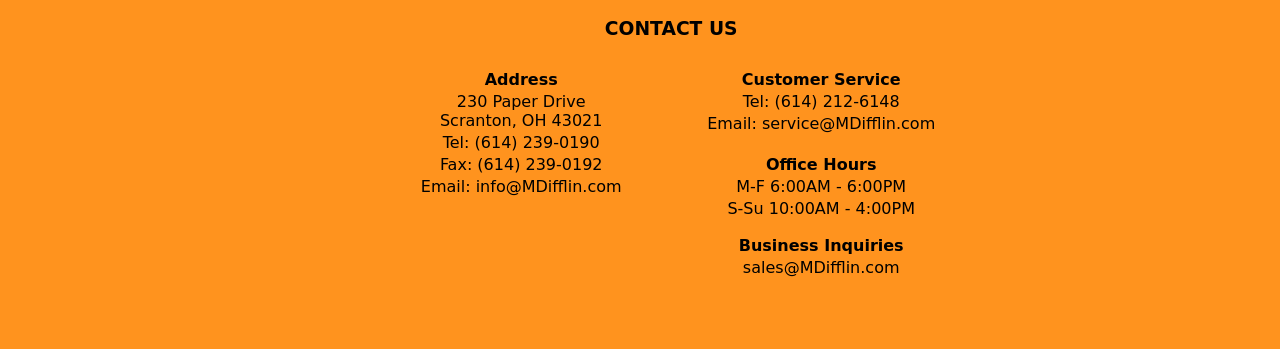
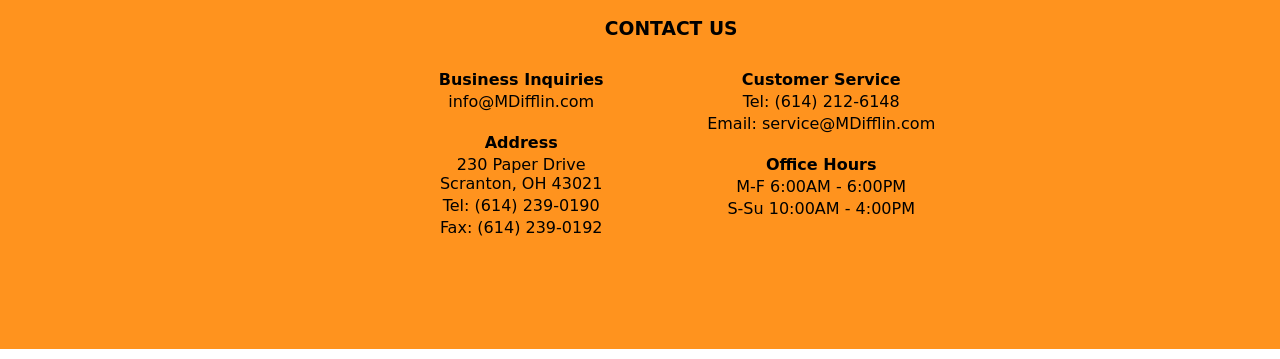
Before and after one commit to Rich-Wu/munderDifflin, a plain HTML site: page index.html in a window 1280 px wide. Shown: the part 1779-2138 px from the top of the page. Drawn offline with Linux system fonts and the light colour scheme.

Commit message:
revised contact info

```diff
--- a/index.html
+++ b/index.html
@@ -62,11 +62,12 @@
           <h3>CONTACT US</h3>
         </div>
         <div id = "contact-2">
+          <h4>Business Inquiries</h4>
+          <p>info@MDifflin.com</p>
           <h4>Address</h4>
           <p>230 Paper Drive<br>Scranton, OH 43021</p>
           <p>Tel: (614) 239-0190</p>
           <p>Fax: (614) 239-0192</p>
-          <p>Email: info@MDifflin.com</p>
         </div>
         <div id = "contact-3">
           <h4>Customer Service</h4>
@@ -77,8 +78,7 @@
           <p>S-Su 10:00AM - 4:00PM</p><br>
         </div>
         <div id = "contact-4">
-          <h4>Business Inquiries</h4>
-          <p>sales@MDifflin.com</p>
+
         </div>
       </div>
     </section>
--- a/scripts/main.js
+++ b/scripts/main.js
@@ -1,7 +1,7 @@
 window.addEventListener('scroll',returnBar);
 
 function returnBar() {
-  if (window.scrollY + window.innerHeight == document.body.scrollHeight) {
+  if (window.scrollY + (1.05 * window.innerHeight) > document.body.scrollHeight) {
     document.getElementById('returnPrompt').style.bottom = '0';
   }
   if (window.scrollY == 0) {
```
